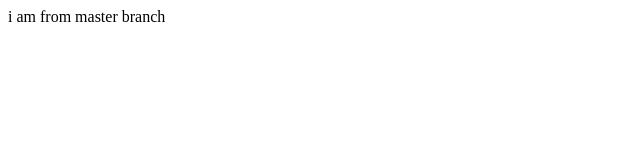
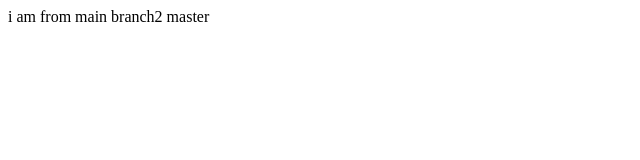
Before and after one commit to srikrishnamandal7291/fisrt_project, a plain HTML site: page ni.html in a window 1280 px wide. Shown: the full height of the page, 0-640 px from the left. Drawn offline with Linux system fonts and the light colour scheme.

Commit message:
this is a here

```diff
--- a/ni.html
+++ b/ni.html
@@ -6,6 +6,6 @@
     <title>Document</title>
 </head>
 <body>
-i am from master branch
+i am from main branch2 master
 </body>
 </html>
```
